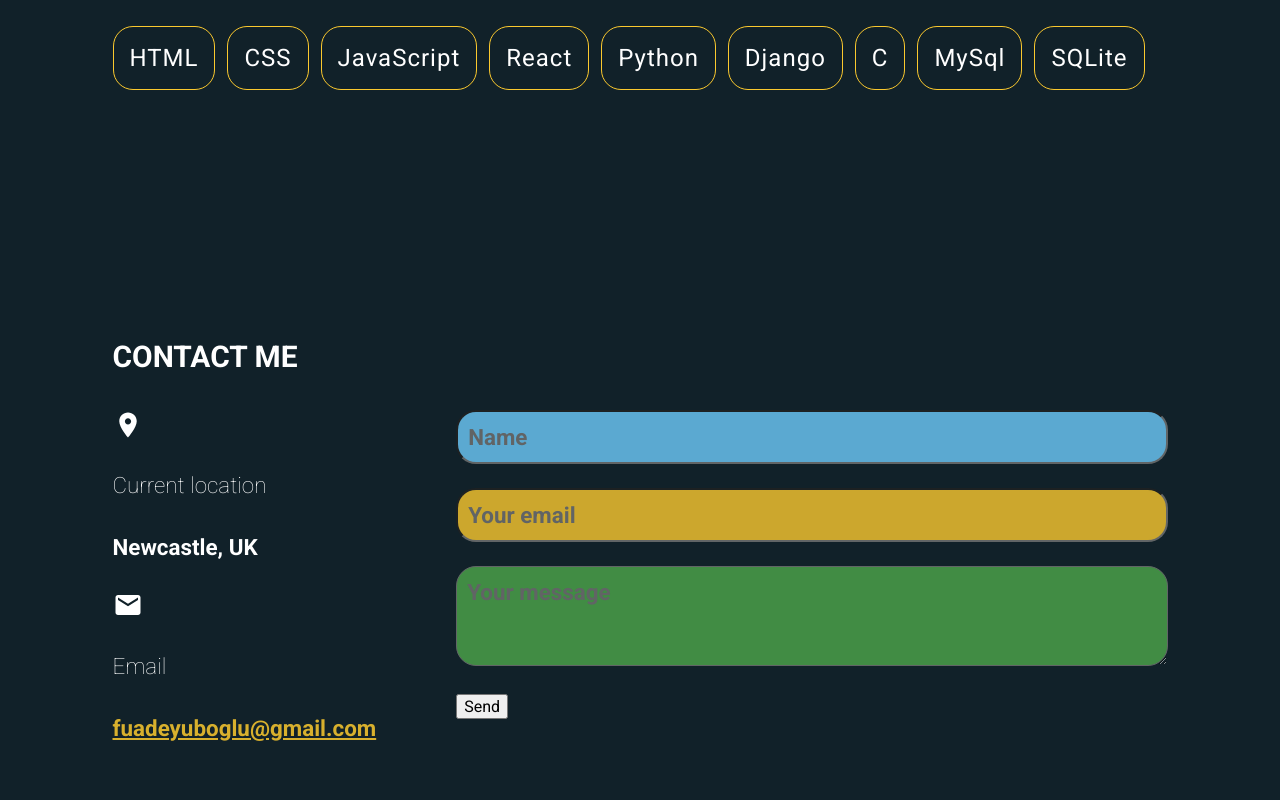
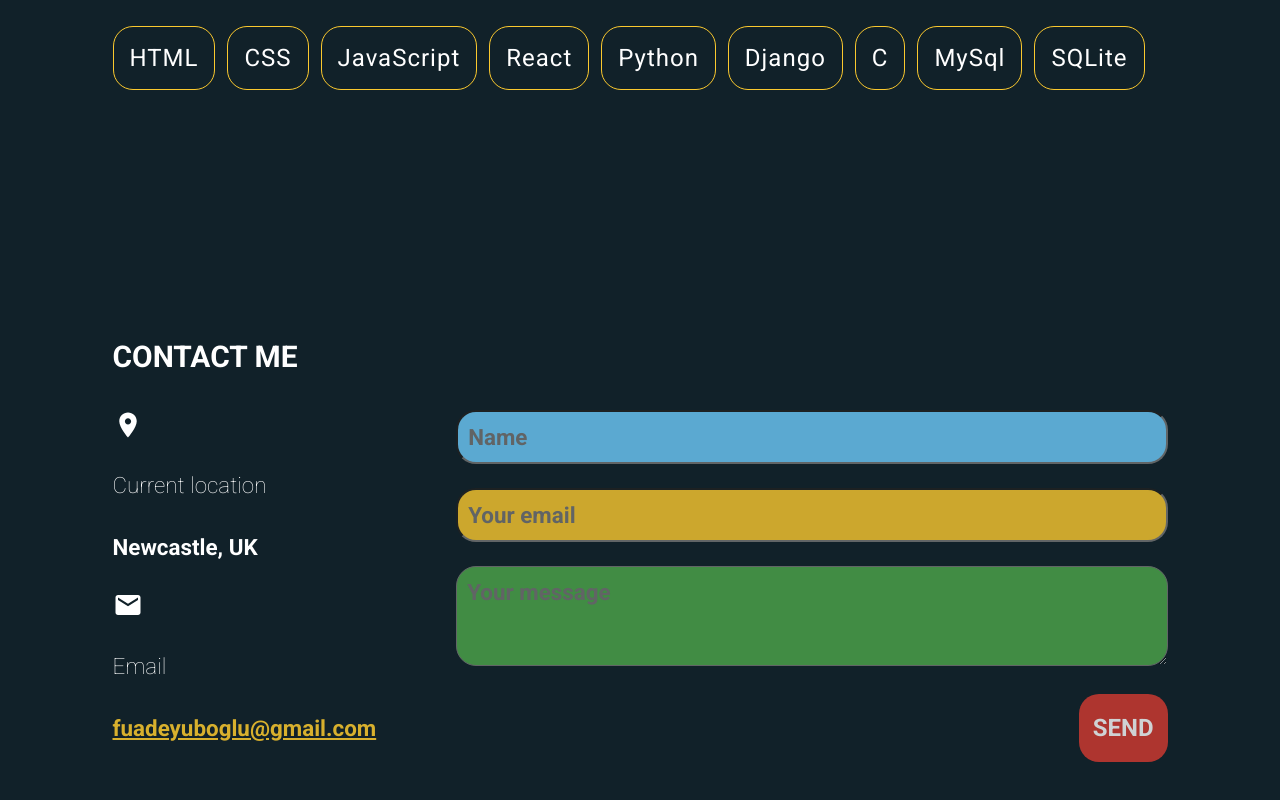
Before and after one commit to fuadeyuboglu/Portfolio, a website built with Vite: page index.html in a window 1280 px wide. Shown: the part 3957-4757 px from the top of the page. Built offline with nearby package versions, Linux system fonts and the light colour scheme.

Commit message:
Applied button styles to and changed location of send input

```diff
--- a/components/contact.css
+++ b/components/contact.css
@@ -3,3 +3,9 @@
     grid-template-columns: 1fr 3fr;
     gap: var(--gap);
 }
+
+.contact-action {
+    display: flex;
+    align-items: center;
+    justify-content: flex-end;
+}
--- a/index.html
+++ b/index.html
@@ -159,7 +159,9 @@
                                 <input type="email" id="hire-email" class="input input-email" autocomplete="email" placeholder="Your email">
                                 <label for="hire-message"></label>
                                 <textarea name="message" id="hire-textarea" class="input" placeholder="Your message"></textarea>
-                                <input type="submit" value="Send" />
+                                <div class="contact-action">
+                                    <input class="btn btn-send" type="submit" value="SEND" />
+                                </div>
                     </form>
                 </div>
             </div>
```
